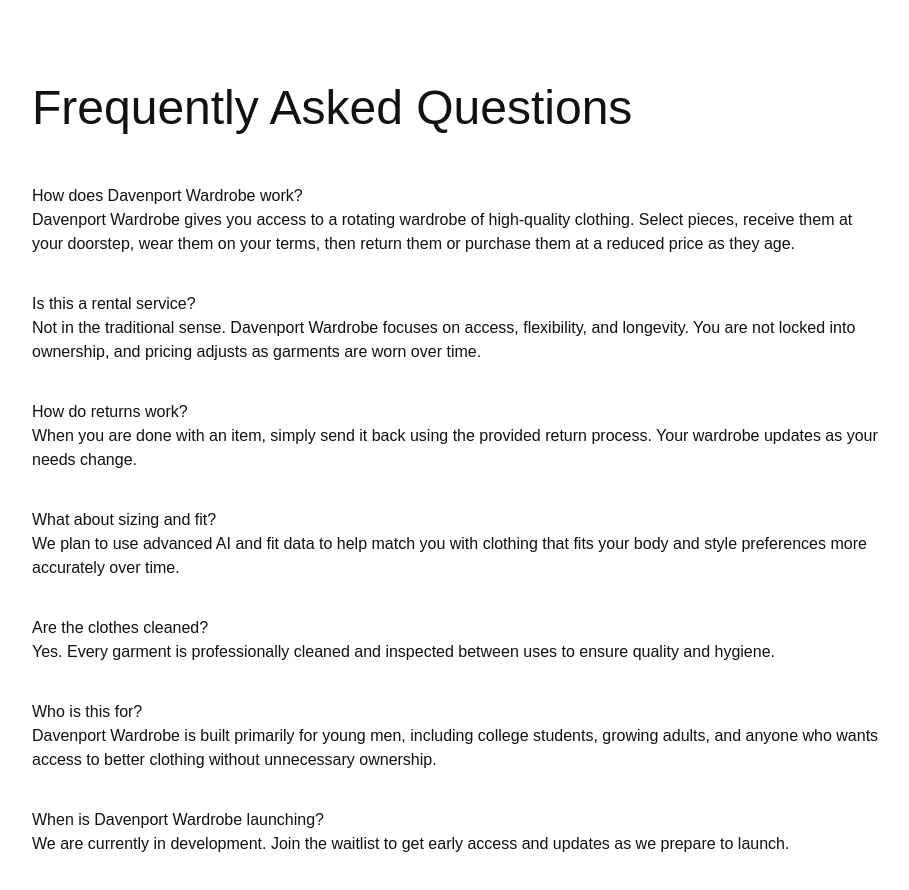
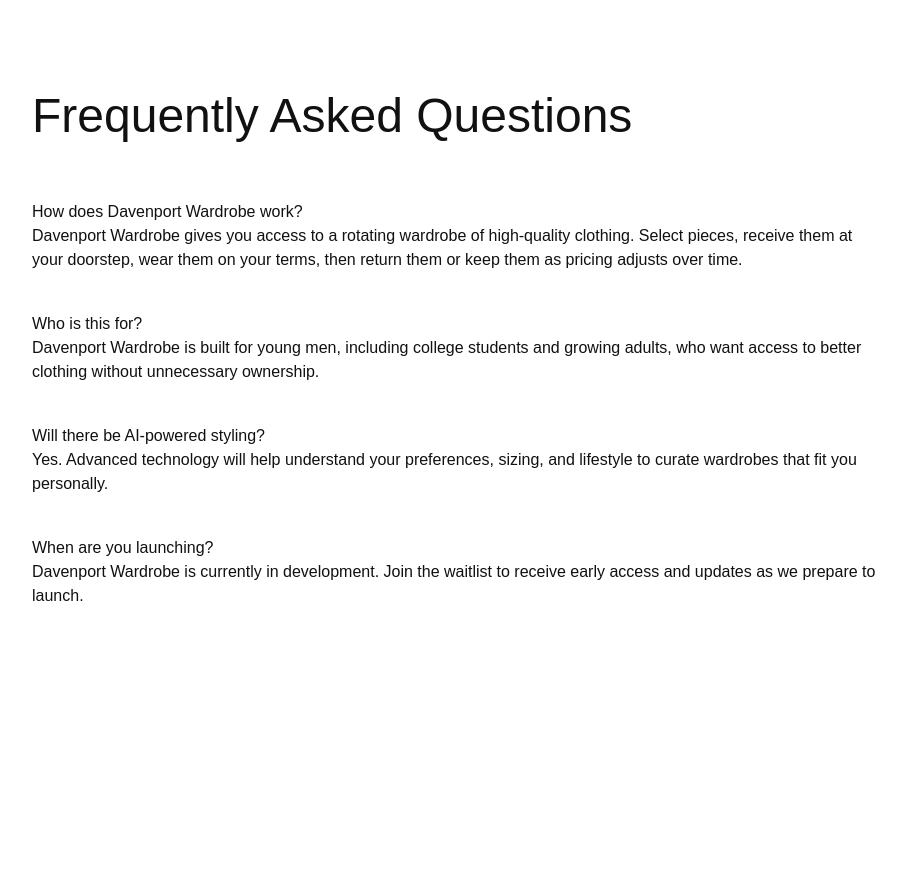
Before and after one commit to bendavenport700-a11y/davenport-wardrobe, a Next.js app: page /FAQ in a window 1280 px wide. Shown: the top 890 px of the page, without its empty margins (182-1091 px from the left). After the commit the page ends 800 px from the top, so only its background shows below. Built offline with nearby package versions, Linux system fonts and the light colour scheme.

Commit message:
Fix FAQ page

```diff
--- a/app/FAQ/page.tsx
+++ b/app/FAQ/page.tsx
@@ -1,75 +1,50 @@
-export default function FAQ() {
+export default function FAQPage() {
   return (
     <main
       style={{
         fontFamily: "sans-serif",
-        padding: "72px 24px",
+        padding: "80px 24px",
         maxWidth: "900px",
         margin: "0 auto",
         color: "#111",
       }}
     >
-      <h1 style={{ fontSize: "3rem", marginBottom: "40px" }}>
+      <h1 style={{ fontSize: "3rem", marginBottom: "48px" }}>
         Frequently Asked Questions
       </h1>
 
-      <section style={{ marginBottom: "36px" }}>
+      <section style={{ marginBottom: "40px" }}>
         <h3>How does Davenport Wardrobe work?</h3>
         <p>
           Davenport Wardrobe gives you access to a rotating wardrobe of
           high-quality clothing. Select pieces, receive them at your doorstep,
-          wear them on your terms, then return them or purchase them at a
-          reduced price as they age.
+          wear them on your terms, then return them or keep them as pricing
+          adjusts over time.
         </p>
       </section>
 
-      <section style={{ marginBottom: "36px" }}>
-        <h3>Is this a rental service?</h3>
+      <section style={{ marginBottom: "40px" }}>
+        <h3>Who is this for?</h3>
         <p>
-          Not in the traditional sense. Davenport Wardrobe focuses on access,
-          flexibility, and longevity. You are not locked into ownership, and
-          pricing adjusts as garments are worn over time.
+          Davenport Wardrobe is built for young men, including college students
+          and growing adults, who want access to better clothing without
+          unnecessary ownership.
         </p>
       </section>
 
-      <section style={{ marginBottom: "36px" }}>
-        <h3>How do returns work?</h3>
+      <section style={{ marginBottom: "40px" }}>
+        <h3>Will there be AI-powered styling?</h3>
         <p>
-          When you are done with an item, simply send it back using the provided
-          return process. Your wardrobe updates as your needs change.
+          Yes. Advanced technology will help understand your preferences,
+          sizing, and lifestyle to curate wardrobes that fit you personally.
         </p>
       </section>
 
-      <section style={{ marginBottom: "36px" }}>
-        <h3>What about sizing and fit?</h3>
+      <section>
+        <h3>When are you launching?</h3>
         <p>
-          We plan to use advanced AI and fit data to help match you with clothing
-          that fits your body and style preferences more accurately over time.
-        </p>
-      </section>
-
-      <section style={{ marginBottom: "36px" }}>
-        <h3>Are the clothes cleaned?</h3>
-        <p>
-          Yes. Every garment is professionally cleaned and inspected between
-          uses to ensure quality and hygiene.
-        </p>
-      </section>
-
-      <section style={{ marginBottom: "36px" }}>
-        <h3>Who is this for?</h3>
-        <p>
-          Davenport Wardrobe is built primarily for young men, including college
-          students, growing adults, and anyone who wants access to better
-          clothing without unnecessary ownership.
-        </p>
-      </section>
-
-      <section style={{ marginBottom: "36px" }}>
-        <h3>When is Davenport Wardrobe launching?</h3>
-        <p>
-          We are currently in development. Join the waitlist to get early access
-          and updates as we prepare to launch.
+          Davenport Wardrobe is currently in development. Join the waitlist to
+          receive early access and updates as we prepare to launch.
         </p>
       </section>
     </main>
```
